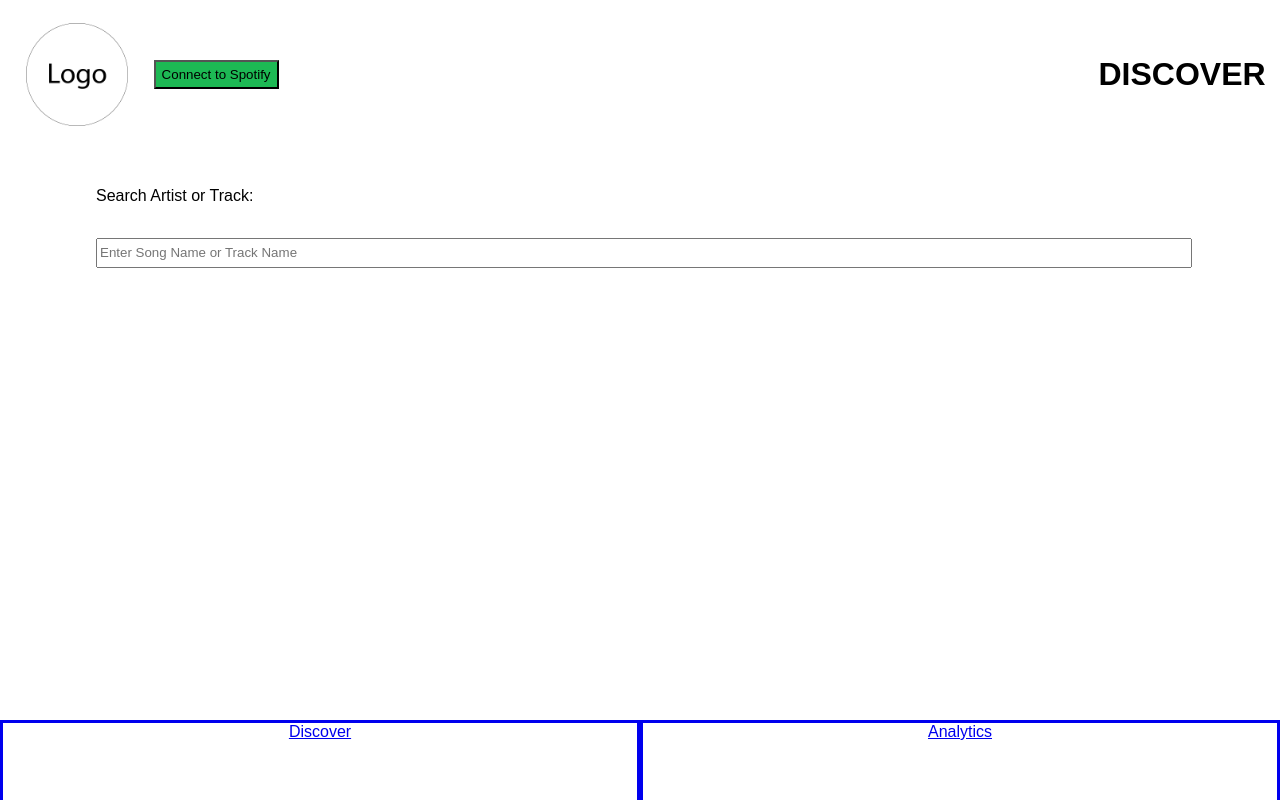
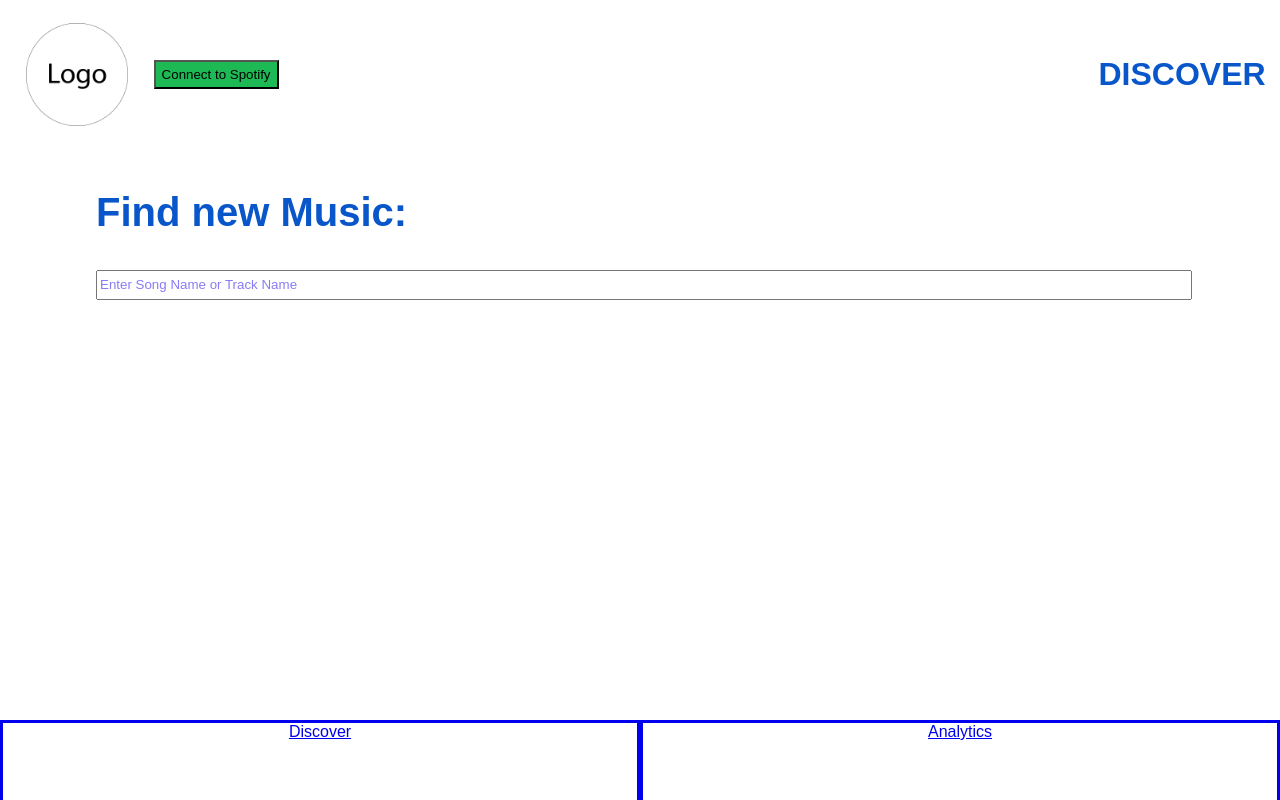
Before and after one commit to software-assignments-spring2021/spring-2020-gifted-hammer, a React (Create React App) app in the folder soundhub/: page /discover in a window 1280 px wide. Built offline with nearby package versions, Linux system fonts and the light colour scheme.

Commit message:
played around with CSS

```diff
--- /dev/null
+++ b/soundhub/src/css/Input.css
@@ -0,0 +1,30 @@
+body {
+    background-attachment: fixed;
+    color: #0856ca;
+    font-family: Source Sans Pro,sans-serif;
+    margin: 0;
+    padding: 0;
+    min-height: 100vh;
+}
+
+label {
+    display: block;
+    font-size: 2em;
+    margin-block-start: 0.67em;
+    font-weight: bold;
+    font-size: 40px;
+    line-height: 50px;
+    font-family: Barlow,sans-serif;
+    font-weight: 600;
+
+}
+::placeholder{
+    color: #887cf5;
+    font-family: Barlow,sans-serif;
+}
+
+
+input{
+    color: #4637ca;
+    font-family: Barlow,sans-serif;
+}
--- a/soundhub/src/js/Discover.js
+++ b/soundhub/src/js/Discover.js
@@ -26,7 +26,7 @@ function Discover(props) {
                     {/* <input value={textValue} onChange={handleChange} type="text"></input> */}
                     <Input
                     inputType={"text"}
-                    title={"Search Artist or Track:"}
+                    title={"Find new Music:"}
                     placeholder={"Enter Song Name or Track Name"}
                     handleChange={handleChange}
                     />
--- a/soundhub/src/js/Input.jsx
+++ b/soundhub/src/js/Input.jsx
@@ -1,4 +1,5 @@
 import React from "react";
+import '../css/Input.css'
 
 const Input = props => {
   //console.log(props.value);
```
